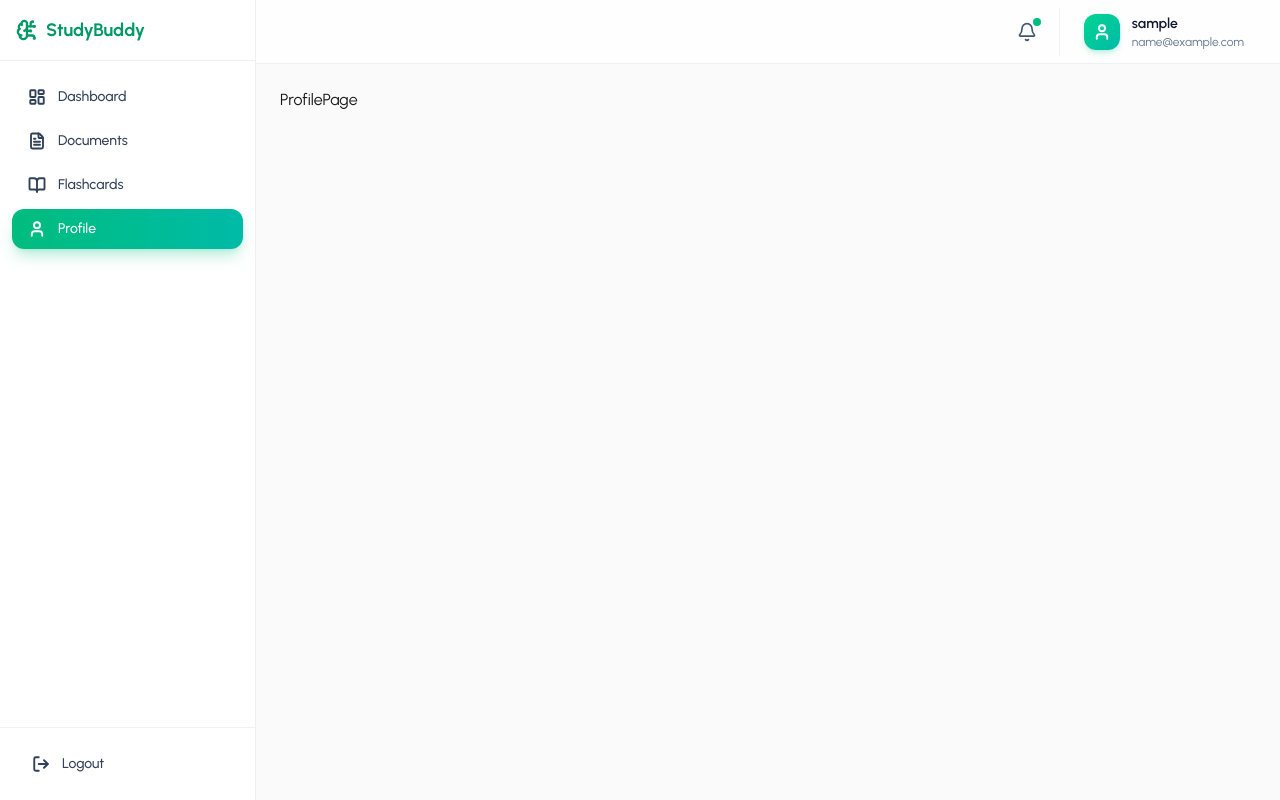
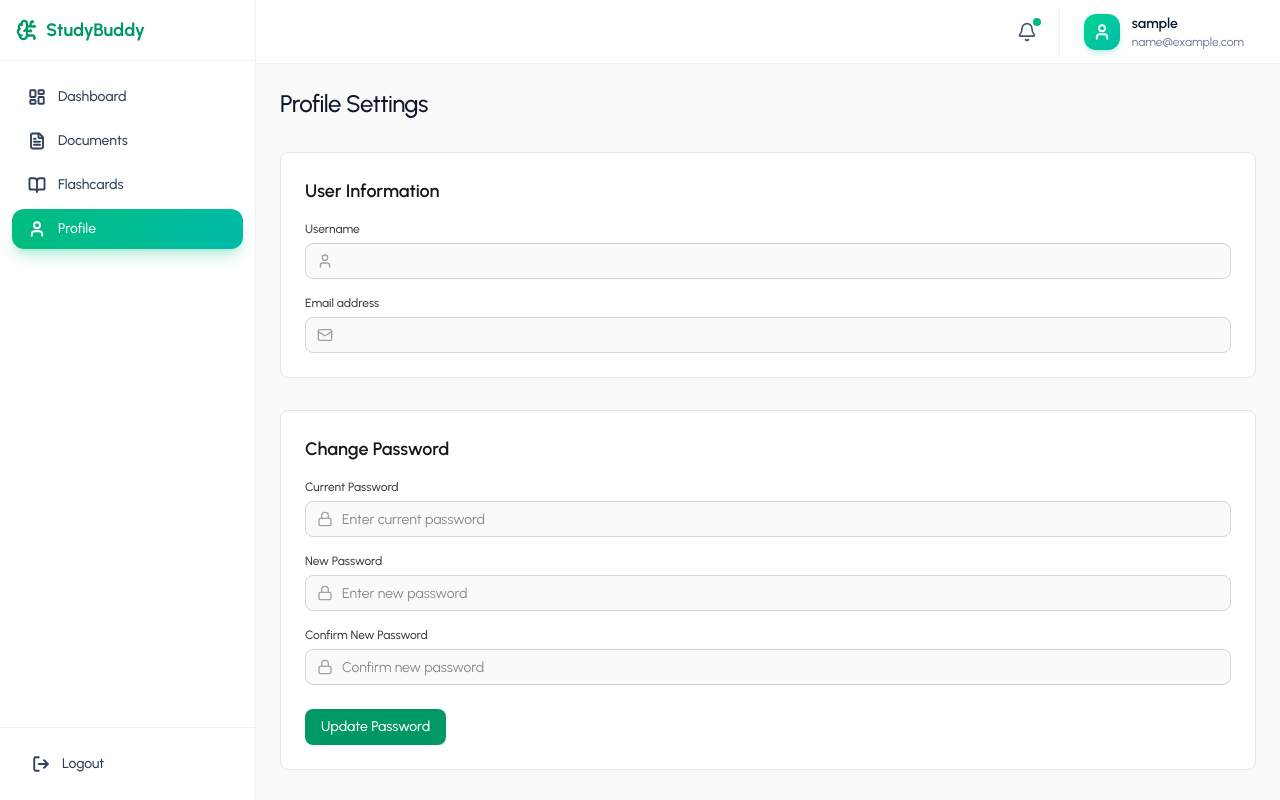
Before and after one commit to AshfaqueAhmed123/studyBuddy-frontend, a React (Vite) app: page /profile in a window 1280 px wide. Built offline with nearby package versions, Linux system fonts and the light colour scheme; no server answers; sample sign-in values are in the browser's storage.

Commit message:
Refactor ProfilePage and QuizResultPage components; add profile fetching and password change functionality

```diff
--- a/src/pages/Profile/ProfilePage.jsx
+++ b/src/pages/Profile/ProfilePage.jsx
@@ -1,28 +1,201 @@
-import React, {useState,useEffect} from 'react'
+import React, { useState, useEffect } from 'react'
 import PageHeader from "../../components/common/PageHeader"
 import Button from "../../components/common/Button"
 import Spinner from "../../components/common/Spinner"
 import authService from "../../services/authService"
-import {useAuth} from "../../context/AuthContext"
+import { useAuth } from "../../context/AuthContext"
 import toast from "react-hot-toast"
-import {User,Mail,Lock} from "lucide-react"
+import { User, Mail, Lock } from "lucide-react"
 
 const ProfilePage = () => {
 
-  const [loading,setLoading] = useState(true)
-  const [passwordLoading,setPasswordLoading] = useState(false)
+  const [loading, setLoading] = useState(true)
+  const [passwordLoading, setPasswordLoading] = useState(false)
 
-  const [username,setUsername] = useState("")
-  const [email,setEmail] = useState("")
-  const [currentPassword,setCurrentPassword] = useState("")
-  const [newPassword,setNewPassword] = useState("")
-  const [confirmNewPassword,setConfirmNewPassword] = useState("")
+  const [username, setUsername] = useState("")
+  const [email, setEmail] = useState("")
+  const [currentPassword, setCurrentPassword] = useState("")
+  const [newPassword, setNewPassword] = useState("")
+  const [confirmNewPassword, setConfirmNewPassword] = useState("")
+
+
+  useEffect(() => {
+
+    const fetchProfile = async () => {
+      try {
+        const {data} = await authService.getProfile()
+        setUsername(data.username)
+        setEmail(data.email)
+      } catch (error) {
+        toast.error("failed to fetch profile")
+        console.error(error)
+      } finally{
+        setLoading(false)
+      }
+    }
+
+    fetchProfile()
+
+  }, [])
+
+  const handleChangePassword = async (e) => {
+    e.preventDefault();
+    if(newPassword != confirmNewPassword){
+      toast.error("password do not match")
+      return
+    }
+     if(newPassword.length < 6){
+      toast.error("password must be at least 6 characters long")
+      return
+    }
+    setPasswordLoading(true)
+
+    try {
+      await authService.changePassword({currentPassword,newPassword})
+      toast.success("password changed successfully")
+      setCurrentPassword("")
+      setNewPassword("")
+      setConfirmNewPassword("")
+    } catch (error) {
+      toast.error(error?.message || "unable to chnage password")
+    }finally{
+    setPasswordLoading(false)
+    }
+
+  }
 
 
 
 
   return (
-    <div>ProfilePage</div>
+    <div>
+      <PageHeader title="Profile Settings" />
+
+      {/* User information display */}
+      <div className="space-y-8">
+        <div className="bg-white border border-neutral-200 rounded-lg p-6">
+          <h3 className="text-lg font-semibold text-neutral-900 mb-4">
+            User Information
+          </h3>
+
+          <div className="space-y-4">
+            {/* Username */}
+            <div>
+              <label className="block text-xs font-medium text-neutral-700 mb-1.5">
+                Username
+              </label>
+              <div className="relative">
+                <div className="absolute inset-y-0 left-0 pl-3 flex items-center pointer-events-none">
+                  <User className="h-4 w-4 text-neutral-400" strokeWidth={2} />
+                </div>
+                <p className="w-full h-9 pl-9 pr-3 flex items-center border border-neutral-300 rounded-lg bg-neutral-50 text-sm text-neutral-900">
+                  {username}
+                </p>
+              </div>
+            </div>
+
+            {/* Email */}
+            <div>
+              <label className="block text-xs font-medium text-neutral-700 mb-1.5">
+                Email address
+              </label>
+              <div className="relative">
+                <div className="absolute inset-y-0 left-0 pl-3 flex items-center pointer-events-none">
+                  <Mail className="h-4 w-4 text-neutral-400" strokeWidth={2} />
+                </div>
+                <p className="w-full h-9 pl-9 pr-3 flex items-center border border-neutral-300 rounded-lg bg-neutral-50 text-sm text-neutral-900">
+                  {email}
+                </p>
+              </div>
+            </div>
+          </div>
+        </div>
+
+        <div className="space-y-8">
+          <form onSubmit={handleChangePassword} className="bg-white border border-neutral-200 rounded-lg p-6">
+            <h3 className="text-lg font-semibold text-neutral-900 mb-4">
+              Change Password
+            </h3>
+
+            <div className="space-y-4">
+              {/* Current Password */}
+              <div>
+                <label className="block text-xs font-medium text-neutral-700 mb-1.5">
+                  Current Password
+                </label>
+                <div className="relative">
+                  <div className="absolute inset-y-0 left-0 pl-3 flex items-center pointer-events-none">
+                    <Lock className="h-4 w-4 text-neutral-400" strokeWidth={2} />
+                  </div>
+                  <input
+                    type="password"
+                    value={currentPassword}
+                    required
+                    onChange={(e)=>setCurrentPassword(e.target.value)}
+                    className="w-full h-9 pl-9 pr-3 border border-neutral-300 rounded-lg bg-neutral-50 text-sm text-neutral-900 focus:outline-none focus:ring-2 focus:ring-neutral-900"
+                    placeholder="Enter current password"
+                  />
+                </div>
+              </div>
+
+              {/* New Password */}
+              <div>
+                <label className="block text-xs font-medium text-neutral-700 mb-1.5">
+                  New Password
+                </label>
+                <div className="relative">
+                  <div className="absolute inset-y-0 left-0 pl-3 flex items-center pointer-events-none">
+                    <Lock className="h-4 w-4 text-neutral-400" strokeWidth={2} />
+                  </div>
+                  <input
+                  value={newPassword}
+                    required
+                    onChange={(e)=>setNewPassword(e.target.value)}
+                    type="password"
+                    className="w-full h-9 pl-9 pr-3 border border-neutral-300 rounded-lg bg-neutral-50 text-sm text-neutral-900 focus:outline-none focus:ring-2 focus:ring-neutral-900"
+                    placeholder="Enter new password"
+                  />
+                </div>
+              </div>
+
+              {/* Confirm New Password */}
+              <div>
+                <label className="block text-xs font-medium text-neutral-700 mb-1.5">
+                  Confirm New Password
+                </label>
+                <div className="relative">
+                  <div className="absolute inset-y-0 left-0 pl-3 flex items-center pointer-events-none">
+                    <Lock className="h-4 w-4 text-neutral-400" strokeWidth={2} />
+                  </div>
+                  <input
+                  value={confirmNewPassword}
+                    required
+                    onChange={(e)=>setConfirmNewPassword(e.target.value)}
+                    type="password"
+                    className="w-full h-9 pl-9 pr-3 border border-neutral-300 rounded-lg bg-neutral-50 text-sm text-neutral-900 focus:outline-none focus:ring-2 focus:ring-neutral-900"
+                    placeholder="Confirm new password"
+                  />
+                </div>
+              </div>
+
+              {/* Action Button */}
+              <div className="pt-2">
+                <button
+                  type="submit"
+                  className="inline-flex items-center justify-center h-9 px-4 rounded-lg bg-emerald-600 text-white text-sm font-medium hover:bg-emerald-800 transition"
+                >
+                  Update Password
+                </button>
+              </div>
+            </div>
+          </form>
+        </div>
+
+      </div>
+    </div>
+
+
+
   )
 }
 
--- a/src/services/authService.js
+++ b/src/services/authService.js
@@ -50,7 +50,7 @@ const updateProfile = async (userData) => {
 
 const changePassword = async (passwords) => {
     try {
-        const response = await axiosInstance.post(API_PATHS.AUTH.CHANGE_PASSWORD,passwords)
+        const response = await axiosInstance.put(API_PATHS.AUTH.CHANGE_PASSWORD,passwords)
         return response.data
     } catch (error) {
         throw error.response?.data || {message : "an unknown error occurred"}
```
Also changed, not shown: src/pages/Quizzes/QuizResultPage.jsx (+132 -108 lines), src/pages/Quizzes/QuizTakePage.jsx (+5 -25 lines).
